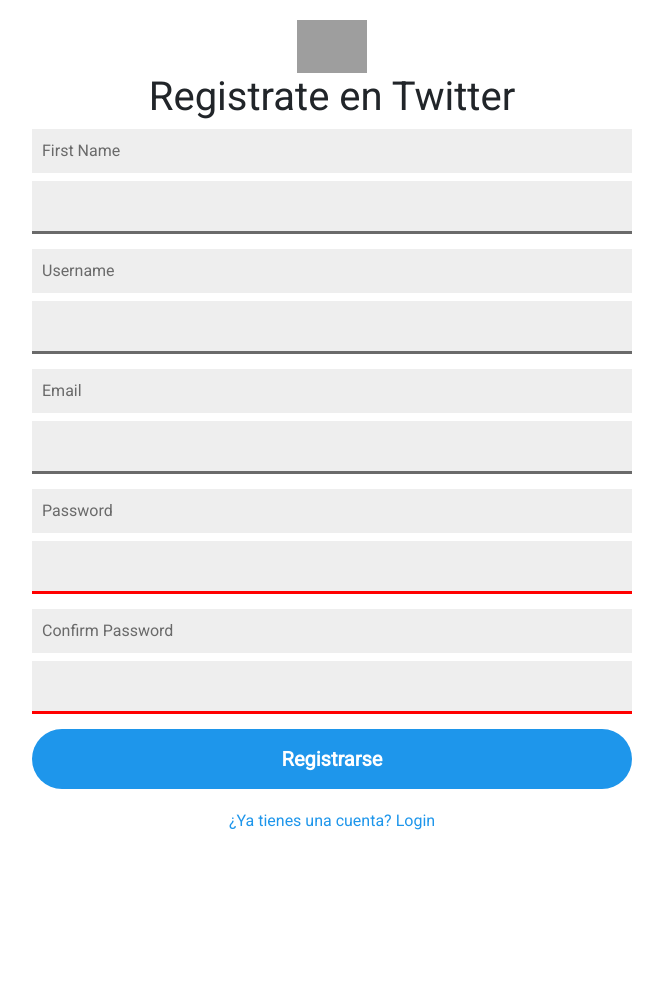
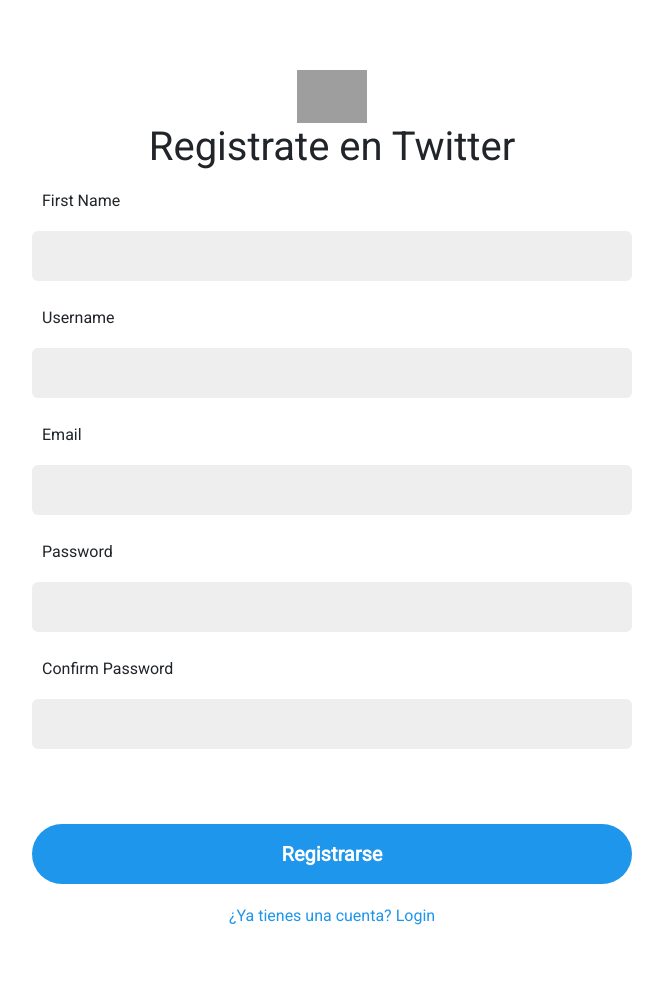
Before and after one commit to jhonshua/Red_Social_Django, a Django app: page /register/ in a window 1280 px wide. Shown: the part 56-1054 px from the top of the page, without its empty margins (308-971 px from the left). Before the commit the page ends 886 px from the top, so only its background shows below. Run offline with Django 5.2, Linux system fonts and the light colour scheme; some libraries are stand-ins or nearby versions; grey boxes are pictures that could not be loaded.

Commit message:
update: files

```diff
--- a/static/css/style.css
+++ b/static/css/style.css
@@ -157,6 +157,32 @@
   color: white;
 }
 
+/* REGISTER PAGE*/
+
+.twitter-register-box {
+  max-width: 600px;
+  margin: 70px auto;
+}
+
+.twitter-register-box header{
+  text-align: center;
+}
+
+
+.twitter-register-box header img{
+  width: 70px;
+}
+
+.twitter-register-box .footer{
+  text-align: center;
+  margin-top: 20px;
+  color: #1E96EB;
+}
+.twitter-register-box .footer a{
+  color: #1E96EB;
+  text-decoration: none;
+}
+
 
 /* LOGIN PAGE*/
 .login-page{
@@ -165,7 +191,7 @@
 
 .twitter-login-box {
     max-width: 600px;
-    margin: 20px auto;
+    margin: 140px auto;
 }
 
 .twitter-login-box header img{
@@ -179,7 +205,6 @@
     margin-bottom: 15px;
 }
 
-.input-wrapper label,
 .input-wrapper input{
     width: 100%;
     display: block;
@@ -187,24 +212,21 @@
 
 .input-wrapper input{
     border: none;
+    border-radius: 6px;
     background-color: #eee;
     padding: 10px;
     font-size: 20px;
-    border-bottom: 3px solid #6a6a6a;
 }
 
-.input-wrapper input[type="password"]{
-   border-bottom: 3px solid red;
-}
 
 .input-wrapper input:focus{
     outline: none;
 }
 
 .input-wrapper label{
-    background-color: #eee;
     padding: 10px;
-    color: #6a6a6a;
+    width: 100%;
+    display: block;
 }
 
 .twitter-btn{
@@ -216,6 +238,7 @@
     color: #fff;
     font-size: 20px;
     font-weight: bold;
+    margin-top: 60px;
 }
 
 .twitter-login-box .footer{
--- a/templates/login.html
+++ b/templates/login.html
@@ -28,8 +28,9 @@
 
         <div class="footer">
             <a href="#">Forget Password</a> .
-            <a href="#">Sign up to twitter</a>
+            <a href="{% url 'register'%}">Sign up to twitter</a>
         </div>
 
     </div>
+
 {% endblock content %}
--- a/templates/register.html
+++ b/templates/register.html
@@ -2,7 +2,7 @@
 
 {% block content %}
 <body class="login-page">
-    <div class="twitter-login-box">
+    <div class="twitter-register-box">
         <header>
             <img src="https://static01.nyt.com/images/2014/08/10/magazine/10wmt/10wmt-jumbo-v4.jpg?quality=90&auto=webp" alt="twitter logo">
             <h1>Registrate en Twitter</h1>
@@ -36,7 +36,7 @@
         </form>
 
         <div class="footer">
-            <a href="#">¿Ya tienes una cuenta? Login</a>
+            <a href="{% url 'login'%}">¿Ya tienes una cuenta? Login</a>
         </div>
 
     </div>
--- a/twitter/urls.py
+++ b/twitter/urls.py
@@ -12,4 +12,6 @@
 	path('delete/<int:post_id>/', views.delete, name='delete'),
  	path('profile/<str:username>/', views.profile, name='profile'),
   	path('editar/', views.editar, name='editar'),
+    path('follow/<str:username>/', views.follow, name='follow'),
+	path('unfollow/<str:username>/', views.unfollow, name='unfollow'),
 ] + static(settings.MEDIA_URL, document_root=settings.MEDIA_ROOT)
--- a/twitter/views.py
+++ b/twitter/views.py
@@ -1,9 +1,10 @@
 from django.shortcuts import render, redirect
-from .models import Profile, Post
+from .models import Profile, Post, Relationship
 from .forms import UserRegisterForm, PostForm, ProfileUpdateForm, UserUpdateForm
 from django.contrib.auth.models import User
+from django.contrib.auth.decorators import login_required
 
-
+@login_required
 def home(request):
 	posts = Post.objects.all()
 	if request.method == 'POST':
@@ -42,6 +43,7 @@
 	context = {'user':user, 'posts':posts}
 	return render(request, 'profile.html', context)
 
+@login_required
 def editar(request):
 	if request.method == 'POST':
 		u_form = UserUpdateForm(request.POST, instance=request.user)
@@ -57,3 +59,21 @@
 
 	context = {'u_form' : u_form, 'p_form' : p_form}
 	return render(request, 'editar.html', context)
+
+@login_required
+def follow(request, username):
+	current_user = request.user
+	to_user = User.objects.get(username=username)
+	to_user_id = to_user
+	rel = Relationship(from_user=current_user, to_user=to_user_id)
+	rel.save()
+	return redirect('home')
+
+@login_required
+def unfollow(request, username):
+	current_user = request.user
+	to_user = User.objects.get(username=username)
+	to_user_id = to_user.id
+	rel = Relationship.objects.get(from_user=current_user.id, to_user=to_user_id)
+	rel.delete()
+	return redirect('home')
```
Also changed, not shown: static/css/login.css (deleted, +0 -101 lines), templates/profile.html (+6 -2 lines), twitter/admin.py (+3 -4 lines), twitter/models.py (+10 -0 lines), media/ingrid.png, media/julio.png, readme.md, static/img/TwitterDemo.png (deleted), static/img/TwitterRegister.png (added), static/img/Twitterindex.png (added), static/img/Twitterlogin.png (added), static/img/tony.jpg (deleted).
